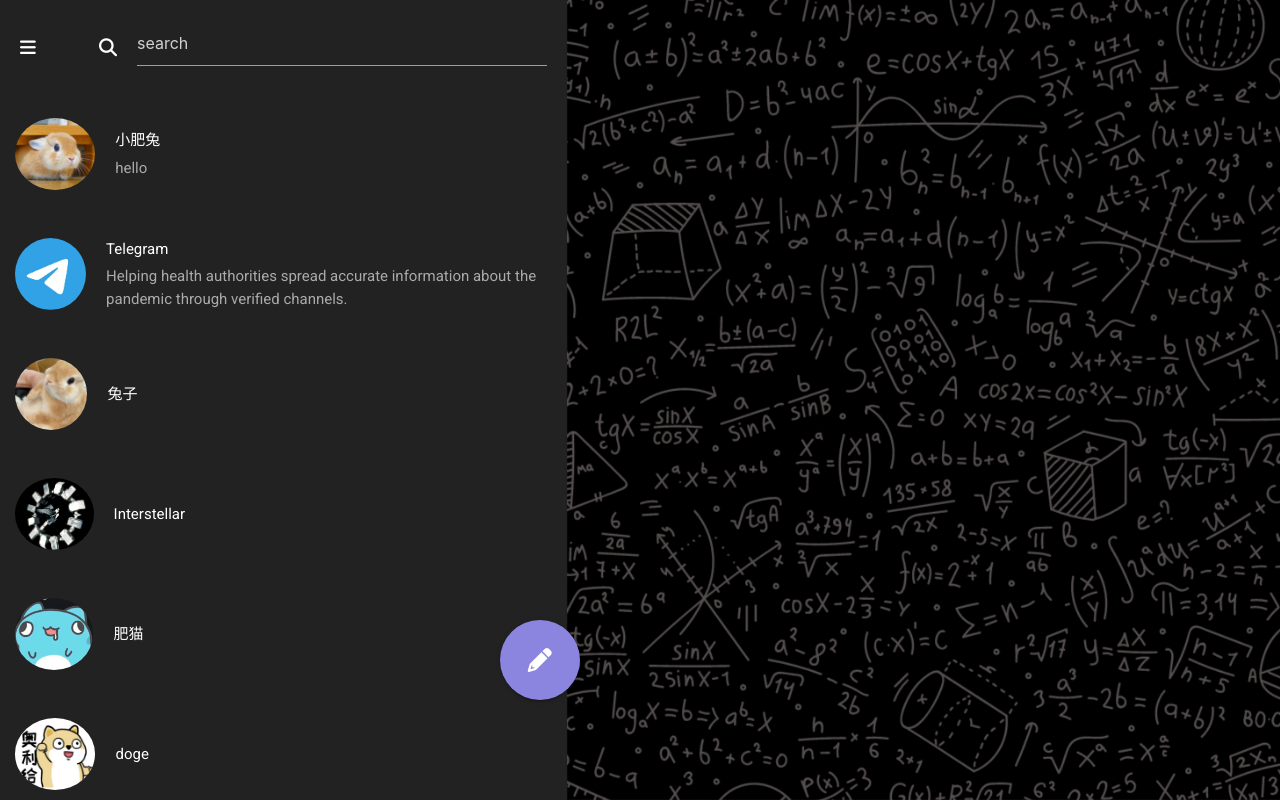
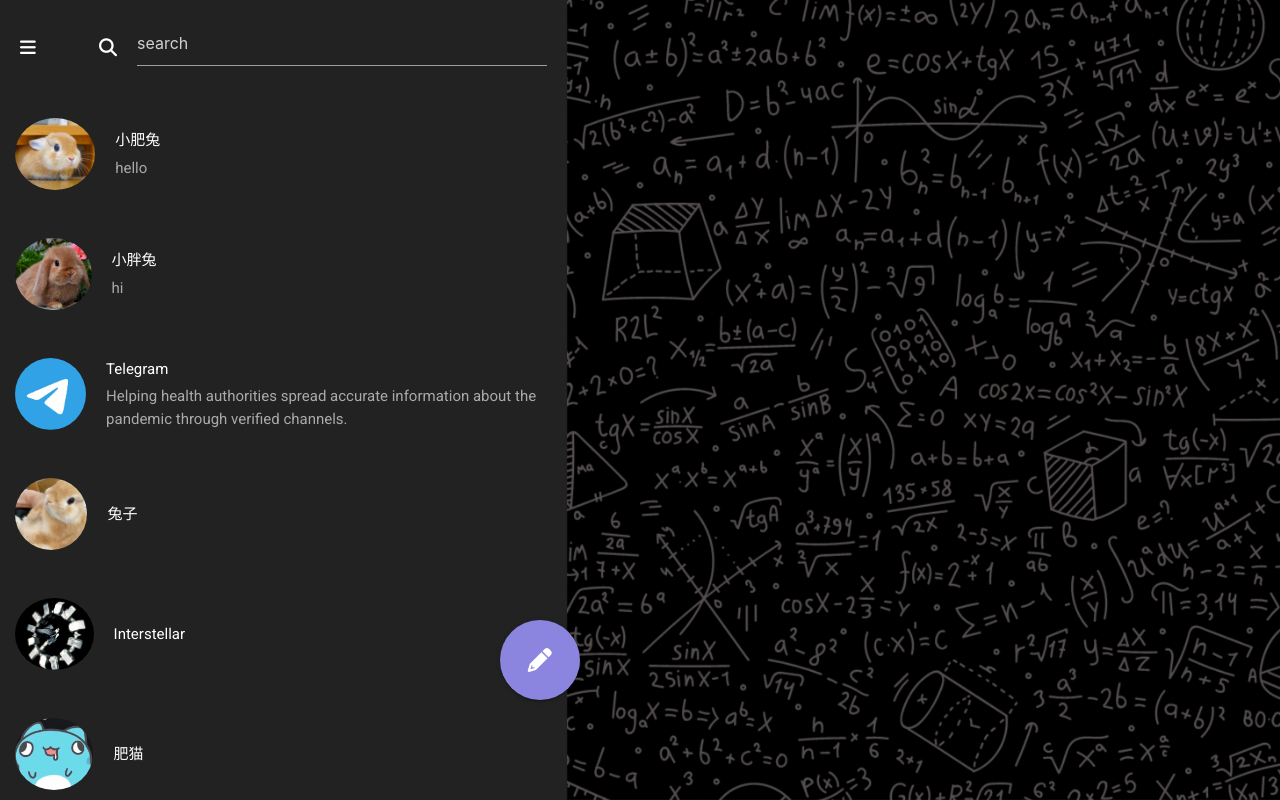
Before and after one commit to roast-rabbit/telegram-layout, a plain HTML site: page index.html in a window 1280 px wide. Shown: the top 800 px of the page. Drawn offline with nearby package versions, Linux system fonts and the light colour scheme.

Commit message:
add container

```diff
--- a/index.html
+++ b/index.html
@@ -39,6 +39,13 @@
           <div class="user-description">
             <div class="user-name">小肥兔</div>
             <div class="chat-snnipet">hello</div>
+          </div>
+        </div>
+        <div class="user-box">
+          <img src="assets/images/avatar-10.png" alt="avatar-10" />
+          <div class="user-description">
+            <div class="user-name">小胖兔</div>
+            <div class="chat-snnipet">hi</div>
           </div>
         </div>
         <div class="user-box">
```
Also changed, not shown: assets/images/avatar-10.png (added).
